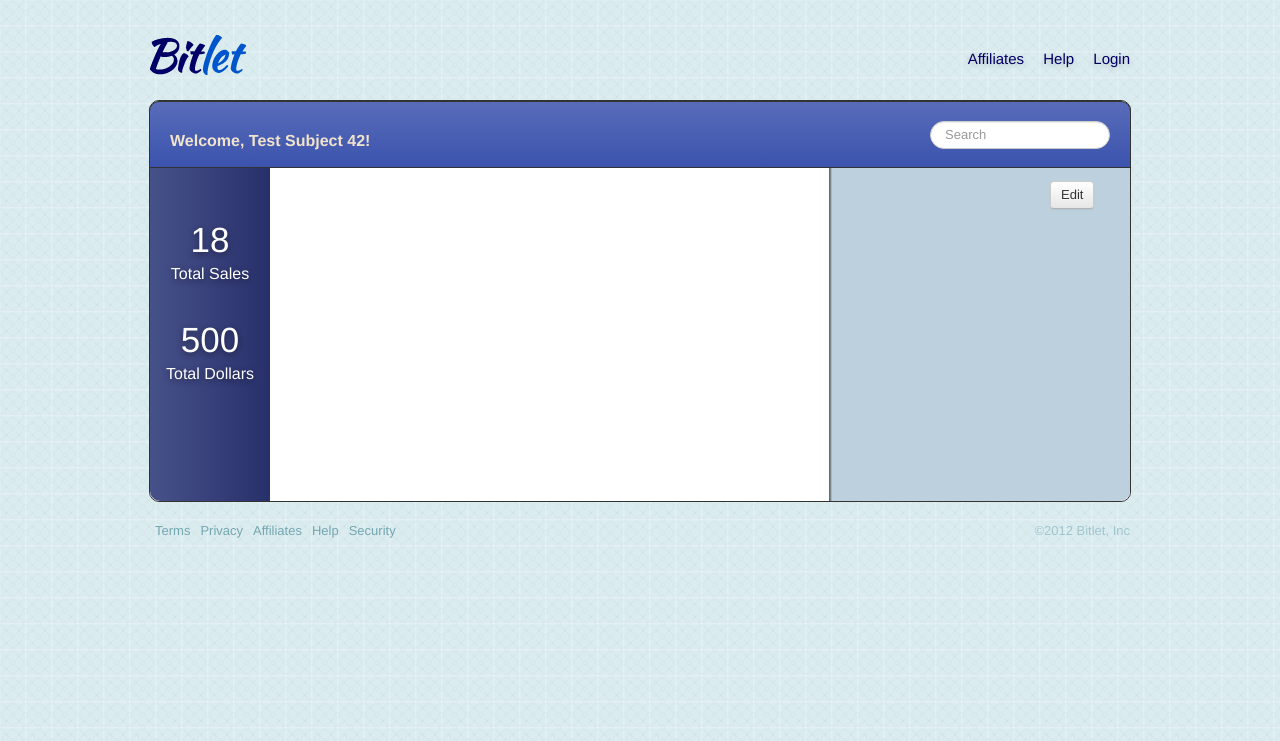
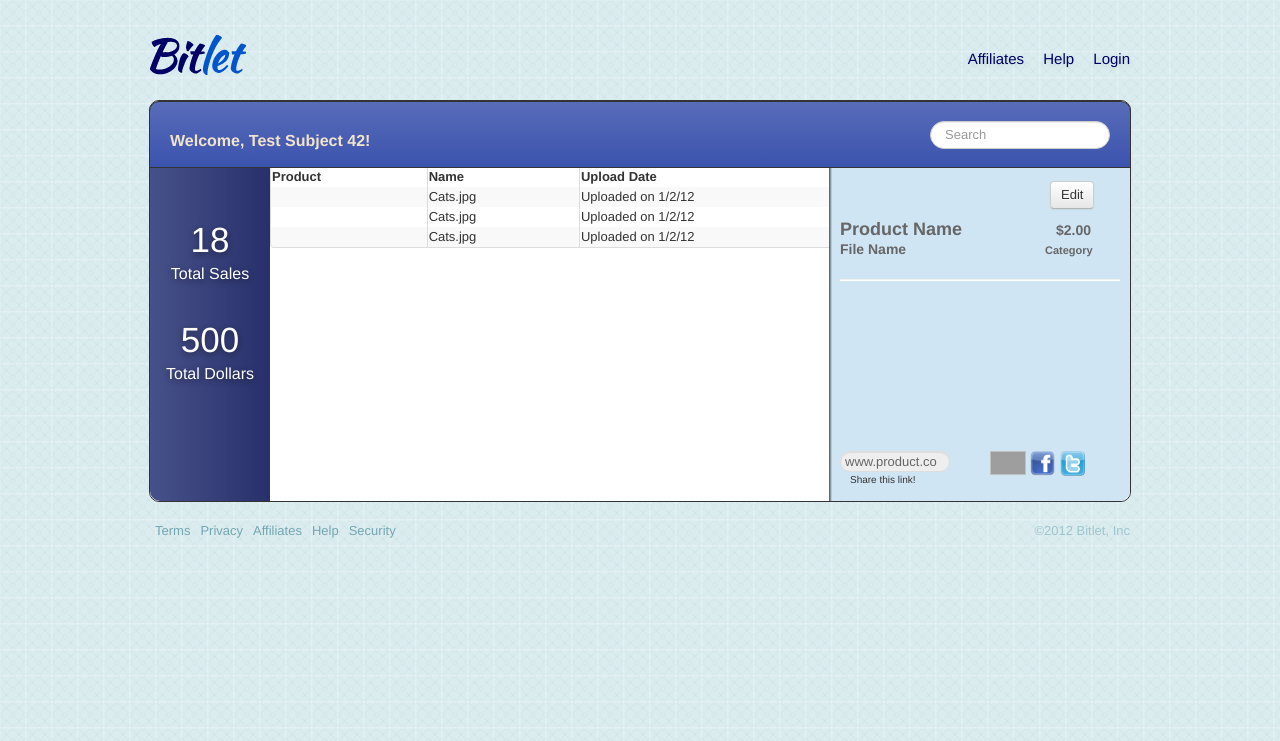
Before and after one commit to repat/Bitlet, a PHP site: page /admin in a window 1280 px wide. Shown: the top 741 px of the page. Run offline with PHP 8.4, Linux system fonts and the light colour scheme; grey boxes are pictures that could not be loaded.

Commit message:
changes to admin page

```diff
--- a/view/admin/index.php
+++ b/view/admin/index.php
@@ -28,11 +28,57 @@ if($uid >= 0) {
 				<div class="sideData" id="dollars">500</div>
 			<div class="sideDataText" id="dollarsText">Total Dollars</div>
 		</div>
-		<div class= "sidebar-div">
+		<div class= "centerDiv">
+			<table class="table-bordered table-striped" id="products">
+				  <thead style="text-align:left">
+					<tr>
+					  <th>Product</th>
+					  <th>Name</th>
+					  <th>Upload Date</th>
+					</tr>
+				  </thead>
+				  <tbody>
+					<tr>
+					  <td></td>
+					  <td>Cats.jpg</td>
+					  <td>Uploaded on 1/2/12 </td>
+					</tr>
+					<tr>
+					  <td></td>
+					  <td>Cats.jpg</td>
+					  <td>Uploaded on 1/2/12 </td>
+					</tr>
+					<tr>
+					  <td></td>
+					  <td>Cats.jpg</td>
+					  <td>Uploaded on 1/2/12 </td>
+					</tr>
+				  </tbody>
+			</table>
 		</div>
 		<div id="shadow"></div>
 		<div class="rightSideDiv">
 				<button class="btn" id="edit">Edit </button>
+				<div id="productName">
+					<h2>Product Name</h2>
+				</div>
+				<div id="fileName">
+					<h3>File Name</h3>
+				</div>
+				<div id="Category">
+					<h4>Category</h4>
+				</div>
+				<div id="Price">
+					<h3>$2.00</h3>
+				</div>
+				<hr id="rightDivhr">
+				<a href="http://twitter.com"> <img src="/img/twitter.png" id="twitter"/> </a>
+				<a href="http://facebook.com"> <img src="/img/facebook.png" id="facebook"/> </a>
+				<img src="/img/envelope.png" id="envelope"/>
+				<div>
+					<input id="productURL" type="text" readonly="readonly" name="FirstName" value="www.product.co" onclick=this.select() />
+				</div>
+				<p id="Share"> Share this link!</p>
 		</div>
 
 		</div>
--- a/view/admin/style.css
+++ b/view/admin/style.css
@@ -13,6 +13,7 @@
 	-webkit-border-radius: 10px;
 	border-radius: 10px;
 }
+
 
 .topDiv {
 	position:absolute;
@@ -112,7 +113,7 @@
 	width:300px;
 	height:100%;
 	float: right;
-	background:#BCD0DD;
+	background:#CFE5F4;
 	o-border-top-right-radius: 10px;
 	-moz-border-radius-topright: 10px;
 	-webkit-border-top-right-radius: 10px;
@@ -161,58 +162,37 @@
 	color:#475189;
 }
 
+#twitter {
+	position:absolute;
+	top:350px;
+	left:230px;
+	height:25px;
+	width:25px;
 
-
-.tabbable {
-	  background:#fff;
-}
-
-#twitter {
-	height:20px;
-	width:20px;
 }
 
 #facebook {
-	height:20px;
-	width:20px;
+	position:absolute;
+	top:350px;
+	left:200px;
+	height:25px;
+	width:25px;
 }
 
-.nav li a:hover{
-	background:#89AFCD;
-	border:none;
+#envelope {
+	position:absolute;
+	top:350px;
+	left:160px;
+	height:22px;
+	width:34px;
+	border:1px solid silver;
 }
 
-.nav-tabs {
-	font-size:12px;
-	background:#6491cc;
-	color:#fff;
-	border:none;
-	margin-bottom:17px;
-}
-
-.nav-tabs li a {
-	margin-left:0px;
-	margin-bottom:-1px;
-	-webkit-border-radius: 8px 8px 0 0;
-	-moz-border-radius: 8px 8px 0 0;
-	border-radius: 8px 8px 0 0;
-}
-
-.nav-tabs  li  a, .nav-pills  li a {
-	padding-right: 3px;
-	padding-left: 3px;
-	margin-right: 5px;
-	margin-top:8px;
-	line-height:10px;
-	height:7px;
-}
-
-.nav-tabs {
-	-webkit-border-topright:10px;
-}
-
-.nav a {
-	color:#fff;
+.rightSideDiv textarea {
+	position:absolute;
+	top: 350px;
+	left:20px;
+	width:130px;
 }
 
 .form-search {
@@ -223,18 +203,82 @@
 	z-index: 100;
 }
 
-.sidebar-div{
+#Share {
+	position:absolute;
+	top:370px;
+	left:20px;
+	height:22px;
+	font-size:10px;
+}
+
+
+.centerDiv{
 	margin-top: 65px;
 	margin-left: 120px;
 	margin-right:200px;
 }
 
-.itemThumbnail {
-	height: 50px;
-	width:50px;
-	padding-left:20px;
+#productName {
+	position: absolute;
+	top: 110px;
+	left: 10px;
+	color:#666;
 }
 
+#productURL {
+	position: absolute;
+	top: 350px;
+	left: 10px;
+	width:100px;
+	height:11px;
+	color:#666;
+	border-radius:10px;
+	cursor:pointer;
+	}
+
+.rightSideDiv h2 {
+	font-size:18px;
+}
+
+.rightSideDiv h3 {
+	font-size:14px;
+}
+
+.rightSideDiv h4 {
+	font-size:11px;
+}
+
+#fileName {
+	position:absolute;
+	top: 135px;
+	left: 10px;
+	color:#666;
+}
+
+#Category {
+	position: absolute;
+	top:140px;
+	left:215px;
+	color:#666;
+}
+
+#Price {
+	position: absolute;
+	top:116px;
+	left:226px;
+	color:#666;
+}
+
+#rightDivhr {
+	position: absolute;
+	top:160px;
+	width:280px;
+	left:10px;
+}
+
+.table-bordered {
+	width:100%;
+}
 
 /*li Styles*/
 .menu-item li {
--- a/view/templates/style.css
+++ b/view/templates/style.css
@@ -30,7 +30,7 @@ body {
 	font-size:15px;
 	padding-top:50px;
 	color:#000066;
-	text-shadow: 0 2px 6px rgba(0, 0, 0, 0.2);
+	text-shadow: 0 2px 6px rgba(0, 0, 0, 0.1);
 }
 .menu-navbar-bitlet a{
 	padding:0px 0px 0 15px;
```
